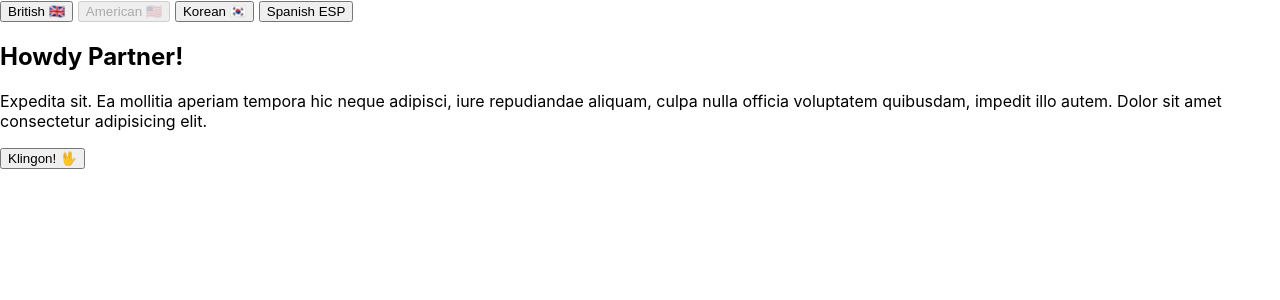
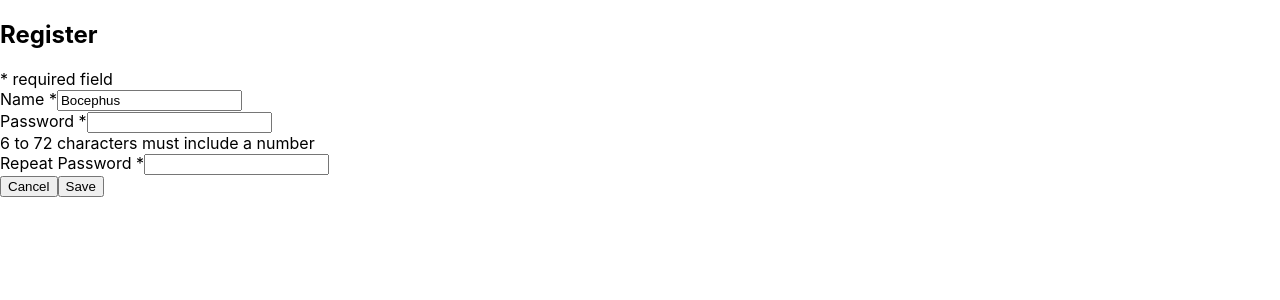
Before and after one commit to miguelr215/react-playground, a React (Create React App) app: page / in a window 1280 px wide. Shown: the top 300 px of the page. Built offline with nearby package versions, Linux system fonts and the light colour scheme.

Commit message:
updating registration form

```diff
--- a/src/index.js
+++ b/src/index.js
@@ -3,11 +3,13 @@
 import { BrowserRouter } from 'react-router-dom';
 // import App from './App';
 // import App from './paltrows-power-toes/App';
-import AppLang from './lang-context/AppLang';
+// import AppLang from './lang-context/AppLang';
+import RegistrationForm from './registrationForm/registrationForm';
 import './index.css';
 
 ReactDOM.render(
-    <BrowserRouter>
-        <AppLang />
-    </BrowserRouter>,
+    // <BrowserRouter>
+    //     <AppLang />
+    // </BrowserRouter>,
+    <RegistrationForm />,
     document.getElementById('root'));
--- a/src/registrationForm/registrationForm.js
+++ b/src/registrationForm/registrationForm.js
@@ -1,11 +1,53 @@
 import React, { Component } from 'react';
 import './registrationForm.css';
 
-export default class registrationForm extends Component {
+export default class RegistrationForm extends Component {
+    constructor(props){
+        super(props);
+        this.nameInput = React.createRef();
+    }
+
+    handleSubmit(event){
+        event.preventDefault();
+        // event object way
+        // const name = event.target.name.value;
+        // const password = event.target.password.value;
+        // console.log(name);
+        // console.log(password);
+
+        // React ref way
+        const name = this.nameInput.current.value;
+        console.log(name);
+    }
+
     render(){
         return(
-            <form className='registration'>
-
+            <form className='registration' onSubmit={e => this.handleSubmit(e)}>
+                <h2>Register</h2>
+                <div className='registration__hint'>* required field</div>
+                <div className='form-group'>
+                    <label htmlFor='name'>Name *</label>
+                    <input type='text' className='registration__control'
+                        name='name' id='name' ref={this.nameInput} defaultValue='Bocephus' />
+                </div>
+                <div className='form-group'>
+                    <label htmlFor='password'>Password *</label>
+                    <input type='password' className='registration__control'
+                        name='password' id='password' />
+                        <div className='registration__hint'>
+                            6 to 72 characters
+                            must include a number
+                        </div>
+                </div>
+                <div className='form-group'>
+                    <label htmlFor='repeatPassword'>Repeat Password *</label>
+                    <input type='repeatPassword' className='registration__control'
+                        name='repeatPassword' id='repeatPassword' />
+                </div>
+                <div className='registration__button__group'>
+                    <button type='reset' className='registration__button'>Cancel</button>
+                    <button type='submit' className='registration__button'>Save</button>
+                </div>
             </form>
         )
     }
```
Also changed, not shown: src/registrationForm/registrationForm.css (added).
